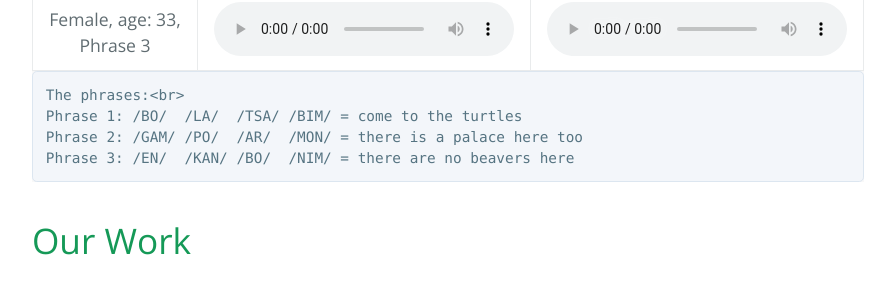
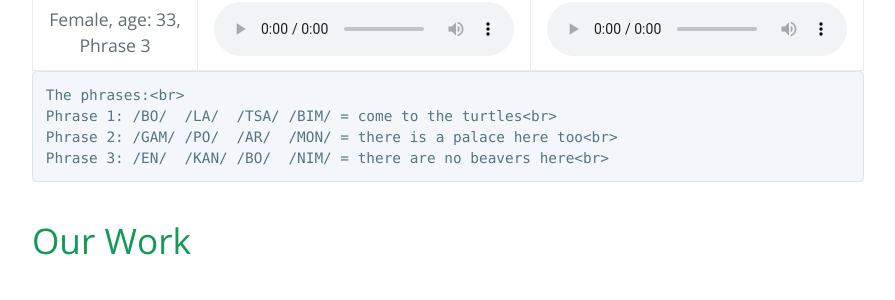
Before and after one commit to benf22/PFC.github.io, a Jekyll site: the page built from index.md, in a window 1280 px wide and 900 px high, scrolled down 1118 px. Shown: the part 173-473 px from the top of the window, without its empty margins (192-1087 px from the left). Built offline with Jekyll 4.4.1, drawn with Linux system fonts in a browser that asks for light colours; our own code applies the rules of GitHub Pages for plain Markdown files.

```diff
--- a/index.md
+++ b/index.md
@@ -71,9 +71,9 @@ Here are some examples from our self-collected Hebrew data-bases of three differ
   </tr>
 </table>
     The phrases:<br>
-    Phrase 1: /BO/  /LA/  /TSA/ /BIM/ = come to the turtles
-    Phrase 2: /GAM/ /PO/  /AR/  /MON/ = there is a palace here too
-    Phrase 3: /EN/  /KAN/ /BO/  /NIM/ = there are no beavers here
+    Phrase 1: /BO/  /LA/  /TSA/ /BIM/ = come to the turtles<br>
+    Phrase 2: /GAM/ /PO/  /AR/  /MON/ = there is a palace here too<br>
+    Phrase 3: /EN/  /KAN/ /BO/  /NIM/ = there are no beavers here<br>
 
 
 # Our Work
```
